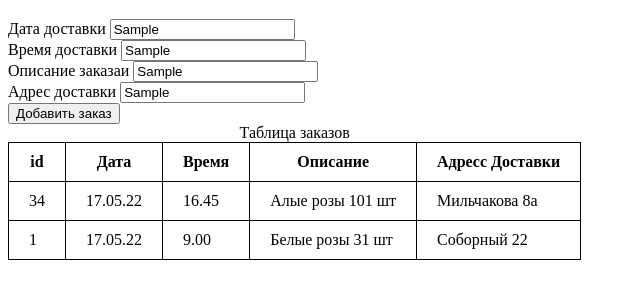
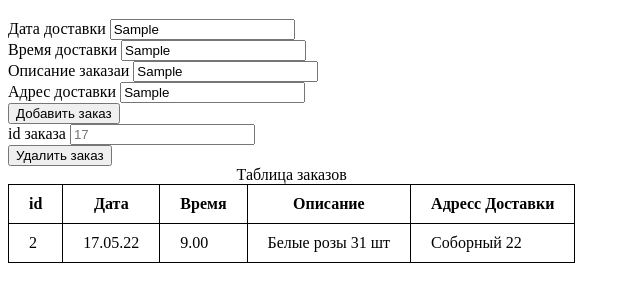
Before and after one commit to Aelina29/Floristic, a website built with Parcel: page index.html in a window 1280 px wide. Both pictures are taken after typing "Sample", "Sample", "Sample", "Sample" into the empty fields and a click on the button "Добавить заказ". Shown: the part 61-362 px from the top of the page, without its empty margins (0-640 px from the left). Built offline with nearby package versions, Linux system fonts and the light colour scheme.

Commit message:
add delete, id mistake

```diff
--- a/index.html
+++ b/index.html
@@ -47,20 +47,21 @@
     </button>
 </div>
 
-<!--<div>-->
-<!--    <form>-->
-<!--        <label for="deleteId">id заказа</label>-->
-<!--        <input type="text" id="deleteId" placeholder="17">-->
-<!--    </form>-->
+<div>
+    <form>
+        <label for="deleteId">id заказа</label>
+        <input type="text" id="deleteId" placeholder="17">
+    </form>
 
-<!--    <button id="deleteButton">-->
-<!--        Удалить заказ-->
-<!--    </button>-->
-<!--</div>-->
+    <button id="deleteButton">
+        Удалить заказ
+    </button>
+</div>
 
 <div id="tableDiv">
-    <table>
+    <table id="table">
         <caption>Таблица заказов</caption>
+        <thead>
             <tr>
                 <th>id</th>
                 <th>Дата</th>
@@ -68,8 +69,9 @@
                 <th>Описание</th>
                 <th>Адресс Доставки</th>
             </tr>
+        </thead>
         <tbody id = "tableBody">
-        <tr><td>34</td><td>17.05.22</td><td>16.45</td><td>Алые розы 101 шт</td><td>Мильчакова 8а</td></tr>
+<!--            <tr><td>34</td><td>17.05.22</td><td>16.45</td><td>Алые розы 101 шт</td><td>Мильчакова 8а</td></tr>-->
         </tbody>
     </table>
 </div>
--- a/src/index.js
+++ b/src/index.js
@@ -5,61 +5,18 @@ document.addEventListener('DOMContentLoaded',setup)
 
 function setup() {
     document.getElementById('demoButton').onclick = addOrder;
-    //document.getElementById('deleteButton').onclick = deleteOrder;
+    document.getElementById('deleteButton').onclick = deleteOrder;
 }
 
 let table = new Table();
 //загрузить из бд
 
-// function createRow(ord)
-// {
-//     let row = document.createElement('tr');
-//
-//     let d1 = document.createElement('td');
-//     d1.innerHTML = table.count;
-//     row.appendChild(d1);
-//
-//     let d2 = document.createElement('td');
-//     d2.innerHTML = ord.date;
-//     row.appendChild(d2);
-//
-//     let d3 = document.createElement('td');
-//     d3.innerHTML = ord.time;
-//     row.appendChild(d3);
-//
-//     let d4 = document.createElement('td');
-//     d4.innerHTML = ord.discription;
-//     row.appendChild(d4);
-//
-//     let d5 = document.createElement('td');
-//     d5.innerHTML = ord.adress;
-//     row.appendChild(d5);
-//
-//     return row;
-// }
-
-// function redrawTable()
-// {
-//     const tableBody = document.getElementById('tableBody');
-//     table.map.forEach(element => {let row = createRow(element); tableBody.appendChild(row);});
-// }
-
-function addOrder(){
-    // const data = document.getElementById('data').value;
-    // const time = document.getElementById('time').value;
-    // const disc = document.getElementById('description').value;
-    // const adr = document.getElementById('data').value;
-    let ord = new Order("17.05.22","9.00","Белые розы 31 шт","Соборный 22");
-    //let ord = new Order(data,time,disc,adr);
-    table.AddOrder(ord);
-
-    //redrawTable();
-
-    const tableBody = document.getElementById('tableBody');
+function createRow(ord,id)
+{
     let row = document.createElement('tr');
 
     let d1 = document.createElement('td');
-    d1.innerHTML = table.count;
+    d1.innerHTML = id;
     row.appendChild(d1);
 
     let d2 = document.createElement('td');
@@ -78,11 +35,37 @@ function addOrder(){
     d5.innerHTML = ord.adress;
     row.appendChild(d5);
 
-    tableBody.appendChild(row);
+    return row;
 }
 
-// function deleteOrder(){
-//     const deleteId = Number(document.getElementById('deleteId').value);
-//     table.DeleteOrderBuId(deleteId);
-//     //redrawTable();
-// }
+function redrawTable()
+{
+    //почистить таблицу!!!
+    const tableB = document.querySelector('tbody');
+    tableB.remove();
+
+    const tableBody = document.createElement('tbody');
+    document.getElementById('table').appendChild(tableBody);
+
+    //const tableBody = document.getElementById('tableBody');
+    //table.map.forEach(element => {let row = createRow(element); tableBody.appendChild(row);});
+    table.map.forEach((value, key) => {let row = createRow(value, key); tableBody.appendChild(row);});
+
+}
+
+function addOrder(){
+    const data = document.getElementById('data').value;
+    const time = document.getElementById('time').value;
+    const disc = document.getElementById('description').value;
+    const adr = document.getElementById('data').value;
+    let ord = new Order("17.05.22","9.00","Белые розы 31 шт","Соборный 22");
+    //let ord = new Order(data,time,disc,adr);
+    table.AddOrder(ord);
+    redrawTable();
+}
+
+function deleteOrder(){
+    const deleteId = Number(document.getElementById('deleteId').value);
+    table.DeleteOrderBuId(deleteId);
+    redrawTable();
+}
--- a/src/table.js
+++ b/src/table.js
@@ -19,6 +19,7 @@ class Table {
   }
   DeleteOrderBuId(id)
   {
+    this.count--;
     this.map.delete(id);
   }
 }
```
Lines whose indentation alone changed are shown as unchanged.
